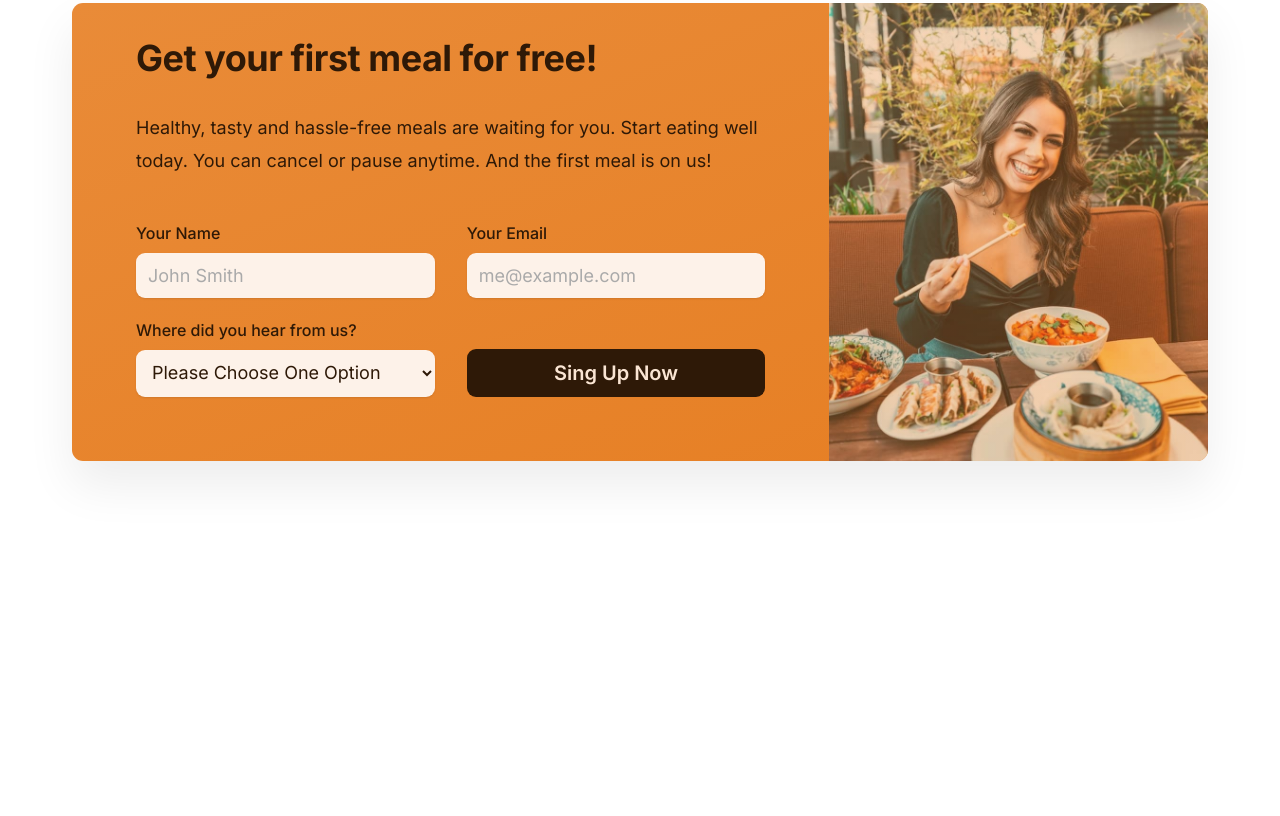
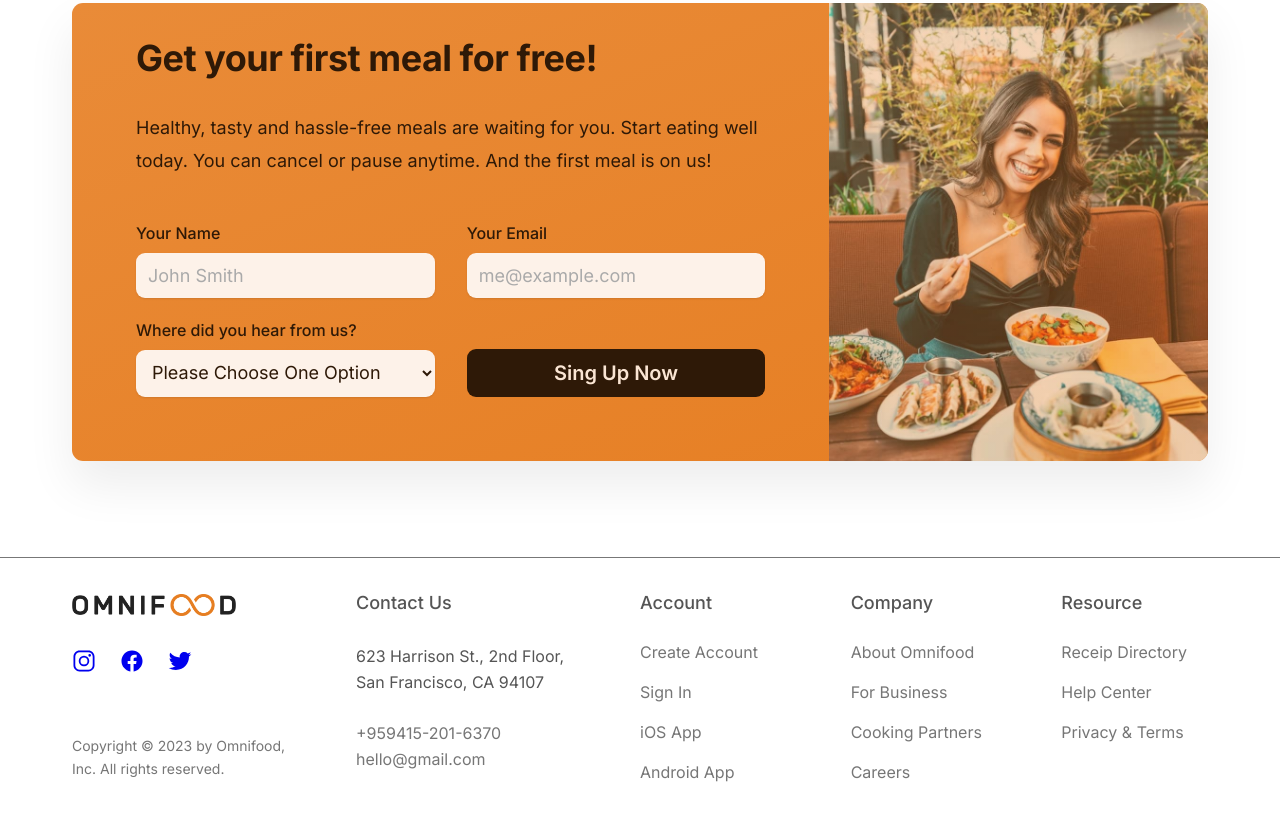
Before and after one commit to YuThandar/omnifood-web-app, a plain HTML site: page index.html in a window 1280 px wide. Shown: the part 5880-6696 px from the top of the page. Before the commit the page ends 6437 px from the top, so only its background shows below. Drawn offline with nearby package versions, Linux system fonts and the light colour scheme.

Commit message:
Footer Section

```diff
--- a/css/general.css
+++ b/css/general.css
@@ -50,6 +50,10 @@ body {
 
 .grid--4--cols {
   grid-template-columns: repeat(4, 1fr);
+}
+
+.grid--5--cols {
+  grid-template-columns: repeat(5, 1fr);
 }
 
 .heading-primary,
--- a/css/style.css
+++ b/css/style.css
@@ -493,3 +493,69 @@ default: 9px;
 .cta-form input::placeholder {
   color: #aaa;
 }
+
+/**********************************/
+/* Footer Section */
+/**********************************/
+
+.footer {
+  border-top: 1px solid #777;
+  padding: 3.6rem 0;
+}
+
+.footer-heading {
+  font-size: 1.8rem;
+  font-weight: 500;
+  margin-bottom: 3.2rem;
+}
+.footer-nav {
+  list-style: none;
+  display: flex;
+  flex-direction: column;
+  gap: 2.4rem;
+}
+.footer-link:link,
+.footer-link:visited{
+  text-decoration: none;
+  font-size: 1.6rem;
+  color: #767676;
+  transition: all 0.3s;
+}
+.footer-link:hover,
+.footer-link:active {
+  color: #333;
+}
+.social-link {
+  list-style: none;
+  display: flex;
+  gap: 2.4rem;
+}
+.footer-logo {
+  display: block;
+  margin-bottom: 3.2rem;
+}
+.social-icon {
+  height: 2.4rem;
+  width: 2.4rem;
+}
+.copyright {
+  font-size: 1.4rem;
+  line-height: 1.6;
+  color: #767676;
+  margin-top: auto;
+}
+.logo-col {
+  display: flex;
+  flex-direction: column;
+}
+.contact {
+  font-style: normal;
+  font-size: 1.6rem;
+  line-height: 1.6;
+}
+.address {
+  margin-bottom: 2.6rem;
+}
+.grid-footer {
+  grid-template-columns: 1.5fr 1.5fr 1fr 1fr 1fr;
+}
--- a/index.html
+++ b/index.html
@@ -456,6 +456,72 @@
             </div>
         </section>
     </main>
+
+    <footer class="footer">
+        <div class="container grid grid-footer">
+            <div class="logo-col">
+                <a href="#" class="footer-logo">
+                    <img class="logo" src="./img/omnifood-logo.png" alt="Omnifood Logo" />
+                </a>
+                <ul class="social-link">
+                    <li class="footer-link"><a href="#" class="footer-logo">
+                            <ion-icon class="social-icon" name="logo-instagram"></ion-icon>
+                        </a>
+                    </li>
+                    <li class="footer-link">
+                        <a href="#" class="footer-logo">
+                            <ion-icon class="social-icon" name="logo-facebook"></ion-icon>
+                        </a>
+                    </li>
+                    <li  class="footer-link">
+                        <a href="#" class="footer-logo">
+                            <ion-icon class="social-icon" name="logo-twitter"></ion-icon>
+                        </a>
+                    </li>
+                </ul>
+                <p class="copyright">Copyright &copy; 2023 by Omnifood, Inc. All rights reserved.</p>
+            </div>
+            <div class="address-col">
+                <p class="footer-heading">Contact Us</p>
+                <address class="contact">
+                    <p class="address">623 Harrison St., 2nd Floor, San Francisco, CA 94107</p>
+                    <p>
+                        <a class="footer-link" href="tel:+959415-201-6370">+959415-201-6370</a><br>
+                        <a class="footer-link" href="mailto:hello@gmail.com">hello@gmail.com</a>
+                    </p>
+                </address>
+            </div>
+            <div class="nav-col">
+                <p class="footer-heading">Account</p>
+                <ul class="footer-nav">
+                    <li><a href="#" class="footer-link">Create Account</a></li>
+                    <li><a href="#" class="footer-link">Sign In</a></li>
+                    <li><a href="#" class="footer-link">iOS App</a></li>
+                    <li><a href="#" class="footer-link">Android App</a></li>
+                </ul>
+            </div>
+
+            <div class="nav-col">
+                <p class="footer-heading">Company</p>
+                <ul class="footer-nav">
+                    <li><a href="#" class="footer-link">About Omnifood</a></li>
+                    <li><a href="#" class="footer-link">For Business</a></li>
+                    <li><a href="#" class="footer-link">Cooking Partners</a></li>
+                    <li><a href="#" class="footer-link">Careers</a></li>
+                </ul>
+            </div>
+
+            <div class="nav-col">
+                <p class="footer-heading">Resource</p>
+                <ul class="footer-nav">
+                    <li><a href="#" class="footer-link">Receip Directory</a></li>
+                    <li><a href="#" class="footer-link">Help Center</a></li>
+                    <li><a href="#" class="footer-link">Privacy & Terms</a></li>
+                </ul>
+            </div>
+
+        </div>
+    </footer>
     <!-- Ionic Icon Link -->
     <script type="module" src="https://unpkg.com/ionicons@7.1.0/dist/ionicons/ionicons.esm.js"></script>
     <script nomodule src="https://unpkg.com/ionicons@7.1.0/dist/ionicons/ionicons.js"></script>
```
